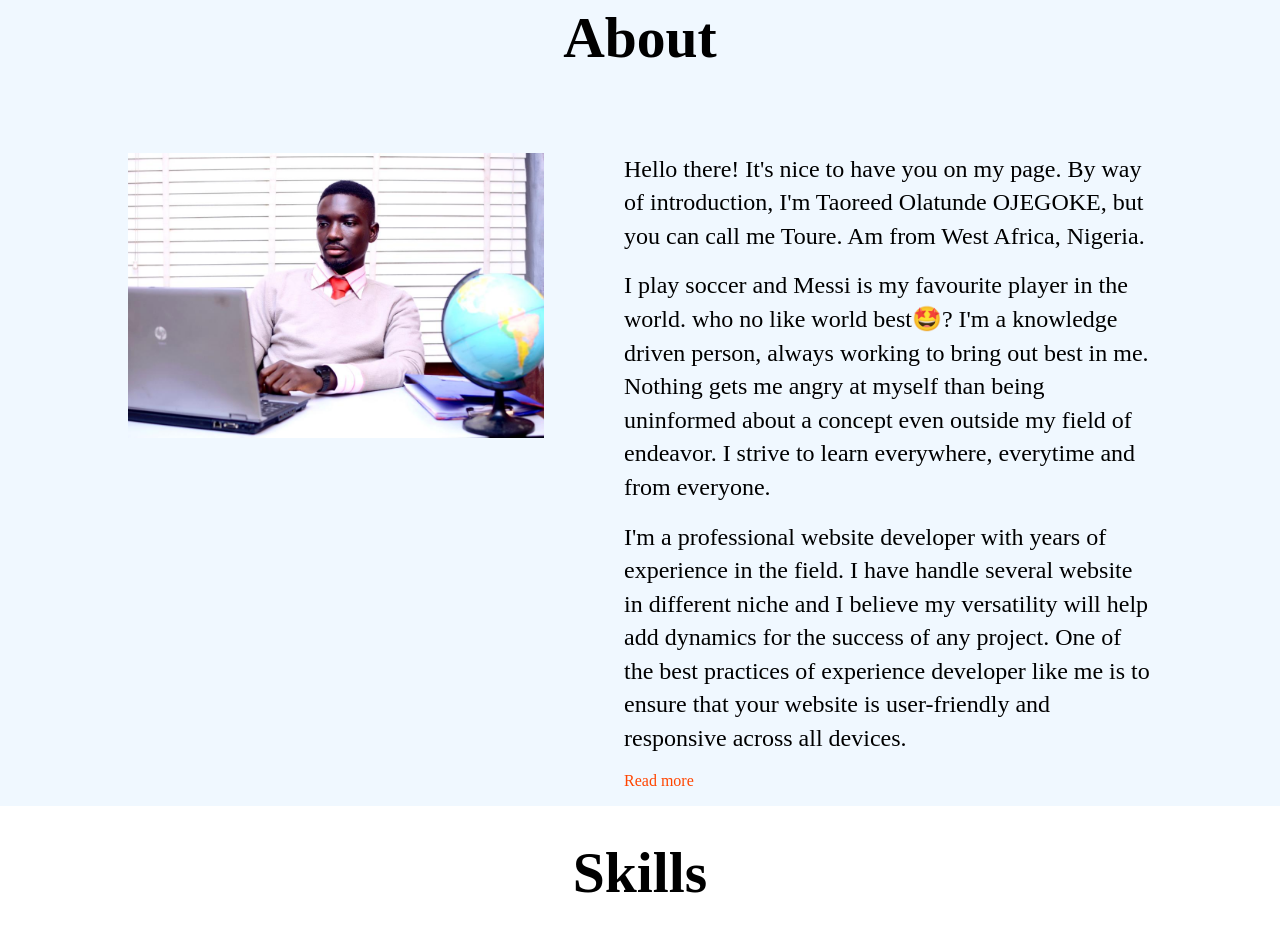
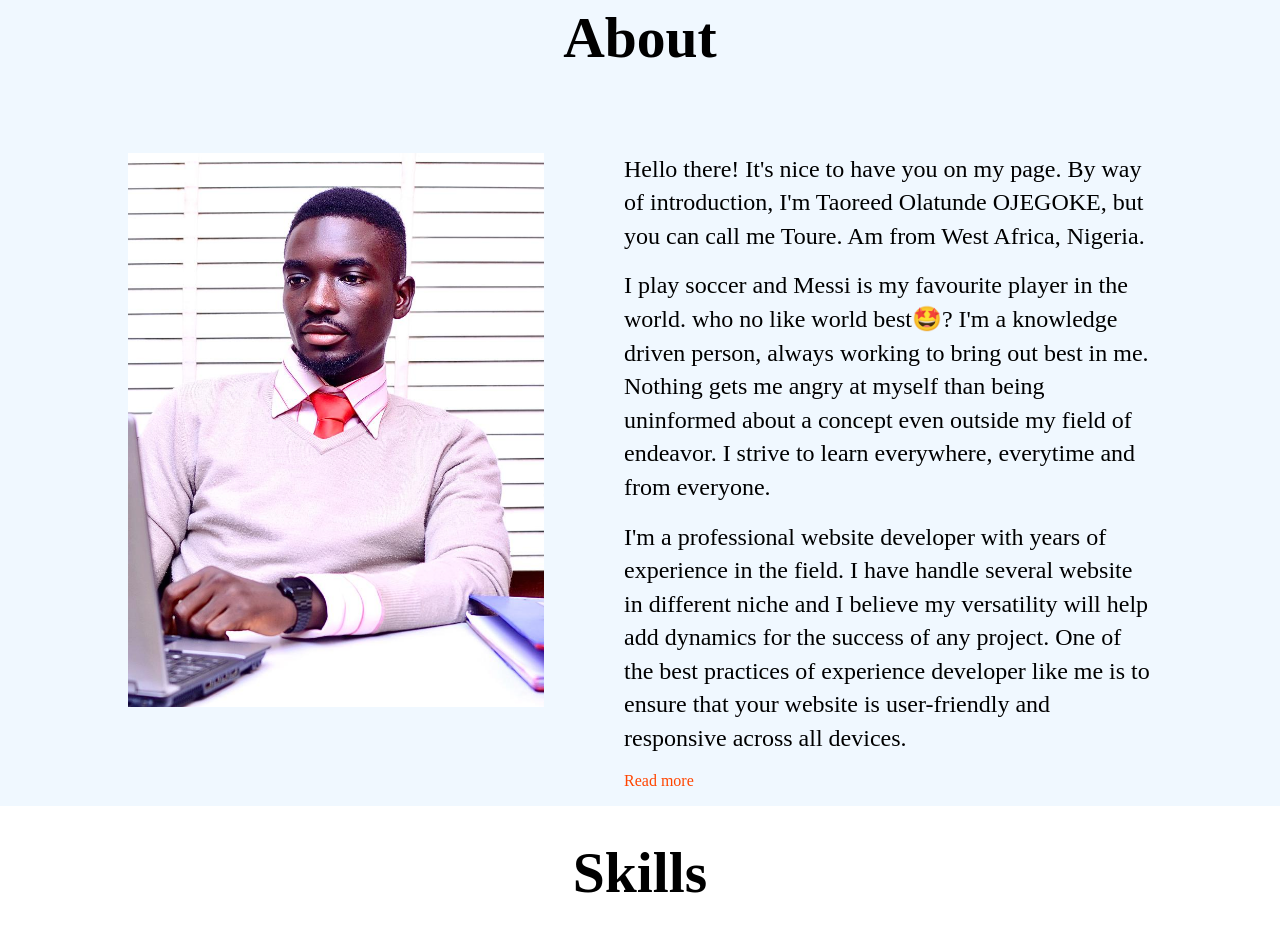
Before and after one commit to Toure-digital/Toure-digital, a plain HTML site: page index.html in a window 1280 px wide. Shown: the part 769-1700 px from the top of the page. Drawn offline with nearby package versions, Linux system fonts and the light colour scheme.

Commit message:
Update index.html

```diff
--- a/index.html
+++ b/index.html
@@ -75,7 +75,7 @@
         <h1>About</h1>
         <div class="container">
             <div class="image">
-                <img src="images/pix1.JPG" alt="">
+                <img src="images/pix2.JPG" alt="">
             </div>
             <div class="info">
                 <p>
```
